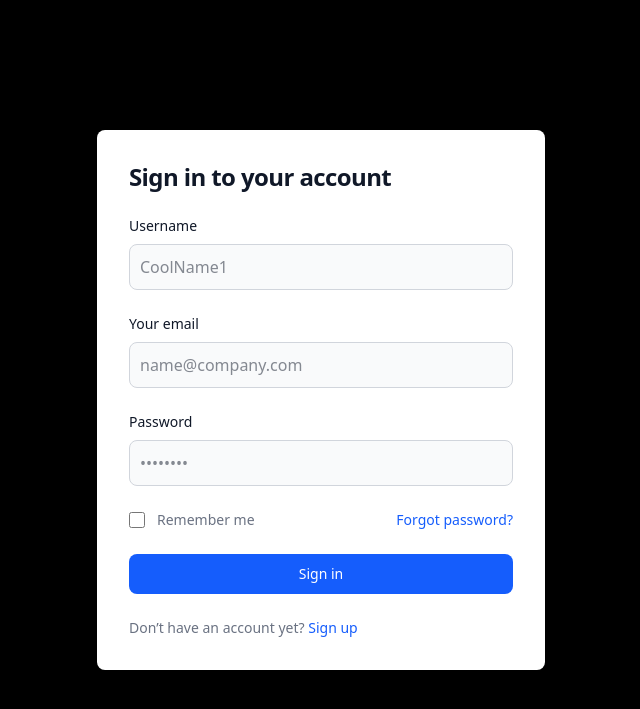
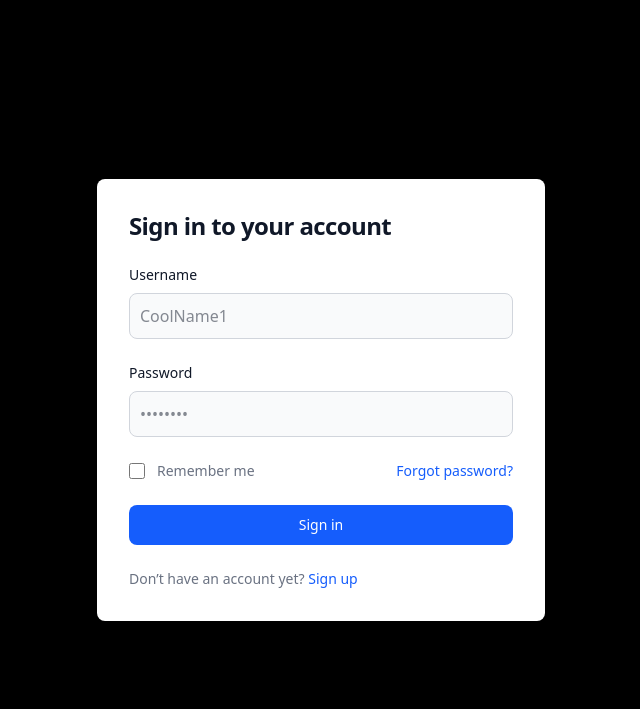
Before and after one commit to msh31/php-webshop, a PHP site: page /login.php in a window 1280 px wide. Shown: the top 709 px of the page, without its empty margins (319-959 px from the left). Run offline with PHP 8.4, Linux system fonts and the light colour scheme.

Commit message:
feat: create login.php

```diff
--- a/src/login.php
+++ b/src/login.php
@@ -1,5 +1,50 @@
 <?php
+require_once 'config.php';
 
+ini_set('display_errors', 1);
+ini_set('display_startup_errors', 1);
+error_reporting(E_ALL);
+
+$pdo = getDatabaseConnection();
+
+function login_user($pdo, $username, $password) {
+    try {
+        $sql = "SELECT * FROM users WHERE username = ?";
+        $stmt = $pdo->prepare($sql);
+        $stmt->execute([$username]);
+        $user = $stmt->fetch(PDO::FETCH_ASSOC);
+
+        if ($user && password_verify($password, $user['password'])) {
+            // Set session variables
+            $_SESSION['user_id'] = $user['id'];
+            $_SESSION['username'] = $user['username'];
+            $_SESSION['logged_in'] = true;
+
+            return true;
+        } else {
+            return false;
+        }
+    } catch (PDOException $e) {
+        displayError("Login error: " . $e->getMessage());
+        return false;
+    }
+}
+
+if (isset($_POST['submit'])) {
+    $username = $_POST['username'];
+    $password = $_POST['password'];
+
+    if (empty($username) || empty($password)) {
+        displayError("Please fill in all fields.");
+    } else {
+        if (login_user($pdo, $username, $password)) {
+            echo 'success';
+            //redirect(BASE_URL . 'login.php');
+        } else {
+            displayError("Invalid username or password");
+        }
+    }
+}
 ?>
 
 <!DOCTYPE html>
@@ -17,33 +62,42 @@
             <h1 class="text-xl font-bold leading-tight tracking-tight text-gray-900 md:text-2xl dark:text-white">
                 Sign in to your account
             </h1>
-            <form class="space-y-4 md:space-y-6" action="#">
+            <form class="space-y-4 md:space-y-6" action="login.php" method="post">
                 <div>
-                    <label for="text" class="block mb-2 text-sm font-medium text-gray-900 dark:text-white">Username</label>
-                    <input type="text" name="username" id="text" class="bg-gray-50 border border-gray-300 text-gray-900 rounded-lg focus:ring-primary-600 focus:border-primary-600 block w-full p-2.5 dark:bg-gray-700 dark:border-gray-600 dark:placeholder-gray-400 dark:text-white dark:focus:ring-blue-500 dark:focus:border-blue-500" placeholder="CoolName1" required="">
+                    <label for="text"
+                           class="block mb-2 text-sm font-medium text-gray-900 dark:text-white">Username</label>
+                    <input type="text" name="username" id="text"
+                           class="bg-gray-50 border border-gray-300 text-gray-900 rounded-lg focus:ring-primary-600 focus:border-primary-600 block w-full p-2.5 dark:bg-gray-700 dark:border-gray-600 dark:placeholder-gray-400 dark:text-white dark:focus:ring-blue-500 dark:focus:border-blue-500"
+                           placeholder="CoolName1" required="">
                 </div>
                 <div>
-                    <label for="email" class="block mb-2 text-sm font-medium text-gray-900 dark:text-white">Your email</label>
-                    <input type="email" name="email" id="email" class="bg-gray-50 border border-gray-300 text-gray-900 rounded-lg focus:ring-primary-600 focus:border-primary-600 block w-full p-2.5 dark:bg-gray-700 dark:border-gray-600 dark:placeholder-gray-400 dark:text-white dark:focus:ring-blue-500 dark:focus:border-blue-500" placeholder="name@company.com" required="">
-                </div>
-                <div>
-                    <label for="password" class="block mb-2 text-sm font-medium text-gray-900 dark:text-white">Password</label>
-                    <input type="password" name="password" id="password" placeholder="••••••••" class="bg-gray-50 border border-gray-300 text-gray-900 rounded-lg focus:ring-primary-600 focus:border-primary-600 block w-full p-2.5 dark:bg-gray-700 dark:border-gray-600 dark:placeholder-gray-400 dark:text-white dark:focus:ring-blue-500 dark:focus:border-blue-500" required="">
+                    <label for="password"
+                           class="block mb-2 text-sm font-medium text-gray-900 dark:text-white">Password</label>
+                    <input type="password" name="password" id="password" placeholder="••••••••"
+                           class="bg-gray-50 border border-gray-300 text-gray-900 rounded-lg focus:ring-primary-600 focus:border-primary-600 block w-full p-2.5 dark:bg-gray-700 dark:border-gray-600 dark:placeholder-gray-400 dark:text-white dark:focus:ring-blue-500 dark:focus:border-blue-500"
+                           required="">
                 </div>
                 <div class="flex items-center justify-between">
                     <div class="flex items-start">
                         <div class="flex items-center h-5">
-                            <input id="remember" aria-describedby="remember" type="checkbox" class="w-4 h-4 border border-gray-300 rounded bg-gray-50 focus:ring-3 focus:ring-primary-300 dark:bg-gray-700 dark:border-gray-600 dark:focus:ring-primary-600 dark:ring-offset-gray-800" required="">
+                            <input id="remember" aria-describedby="remember" type="checkbox"
+                                   class="w-4 h-4 border border-gray-300 rounded bg-gray-50 focus:ring-3 focus:ring-primary-300 dark:bg-gray-700 dark:border-gray-600 dark:focus:ring-primary-600 dark:ring-offset-gray-800">
                         </div>
                         <div class="ml-3 text-sm">
                             <label for="remember" class="text-gray-500 dark:text-gray-300">Remember me</label>
                         </div>
                     </div>
-                    <a href="#" class="text-sm font-medium text-blue-600 hover:underline dark:text-blue-500">Forgot password?</a>
+                    <a href="#" class="text-sm font-medium text-blue-600 hover:underline dark:text-blue-500">Forgot
+                        password?</a>
                 </div>
-                <button type="submit" class="w-full text-white bg-blue-600 hover:bg-blue-700 focus:ring-4 focus:outline-none focus:ring-primary-300 font-medium rounded-lg text-sm px-5 py-2.5 text-center dark:bg-blue-600 dark:hover:bg-blue-700 dark:focus:ring-primary-800">Sign in</button>
+                <button type="submit" name="submit"
+                        class="w-full text-white bg-blue-600 hover:bg-blue-700 focus:ring-4 focus:outline-none focus:ring-primary-300 font-medium rounded-lg text-sm px-5 py-2.5 text-center dark:bg-blue-600 dark:hover:bg-blue-700 dark:focus:ring-primary-800">
+                    Sign in
+                </button>
                 <p class="text-sm font-light text-gray-500 dark:text-gray-400">
-                    Don’t have an account yet? <a href="#" class="font-medium text-blue-600 hover:underline dark:text-blue-500">Sign up</a>
+                    Don’t have an account yet? <a href="register.php"
+                                                  class="font-medium text-blue-600 hover:underline dark:text-blue-500">Sign
+                        up</a>
                 </p>
             </form>
         </div>
```
